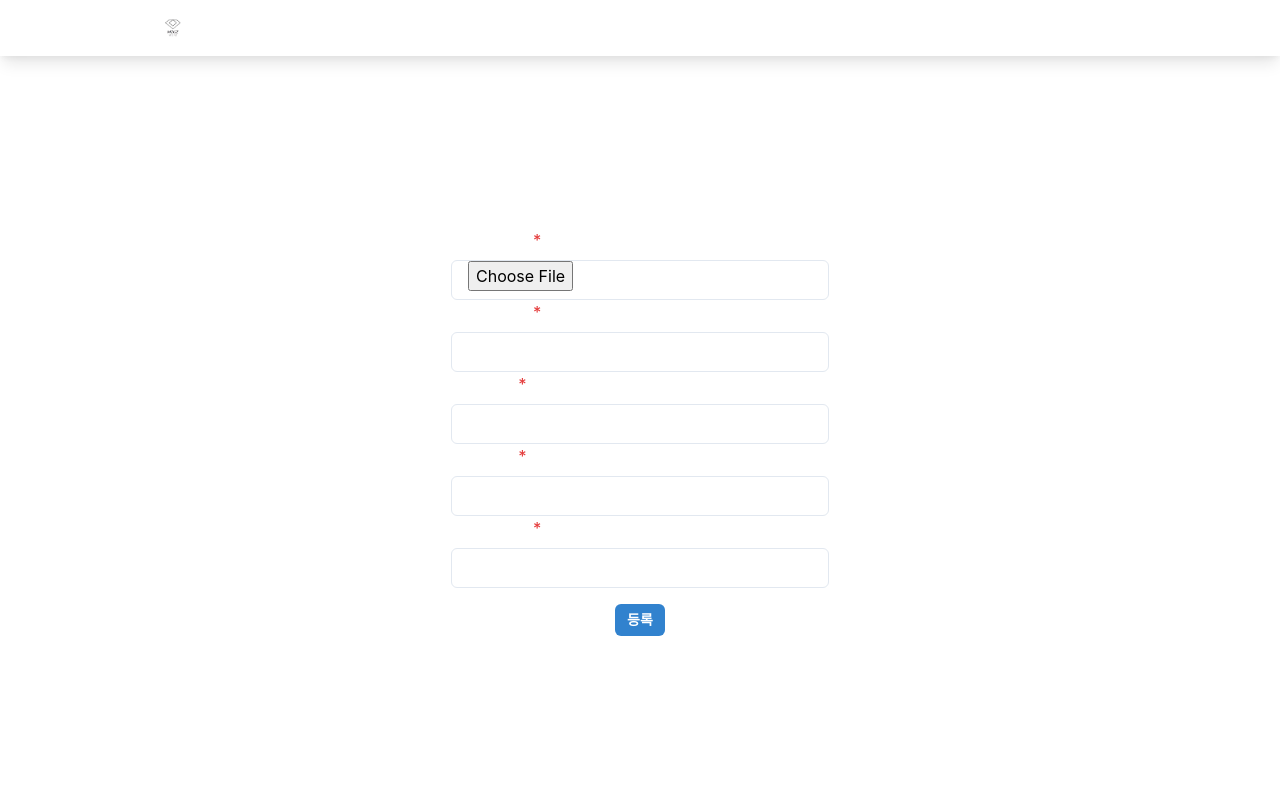
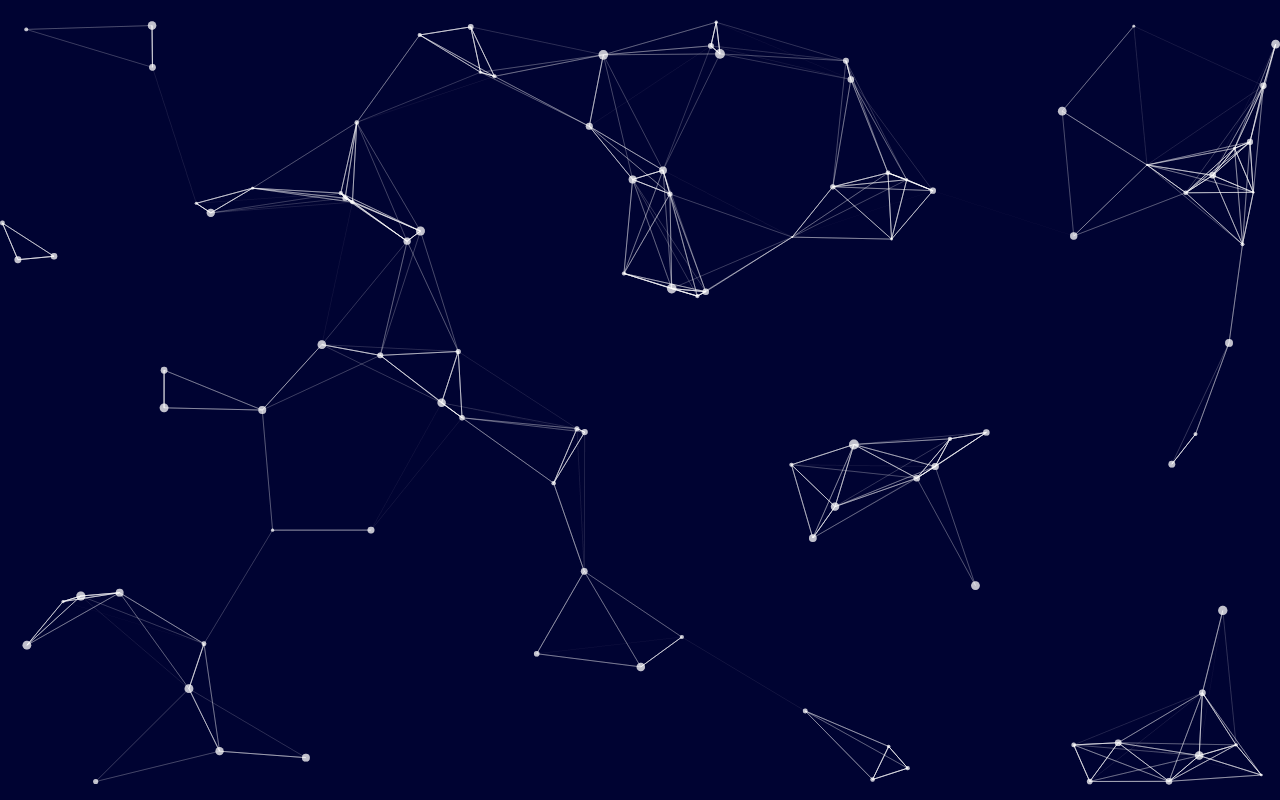
Before and after one commit to rhddbsghks/MZGZ, a React (Create React App) app in the folder frontend/: page / in a window 1280 px wide. Built offline with nearby package versions, Linux system fonts and the light colour scheme; what web3 would draw is missing.

Commit message:
background

```diff
--- a/frontend/package.json
+++ b/frontend/package.json
@@ -20,6 +20,7 @@
     "react-loading": "^2.0.3",
     "react-router-dom": "^6.2.2",
     "react-scripts": "^4.0.3",
+    "react-tsparticles": "^1.43.0",
     "styled-components": "^5.3.5",
     "web-vitals": "^2.1.4",
     "web3": "^1.7.1",
--- a/frontend/src/App.js
+++ b/frontend/src/App.js
@@ -7,6 +7,7 @@ import { mintProductContract, saleProductAddress } from "./web3Config";
 import Main from "./routes/main";
 import MyProduct from "./routes/my-product";
 import SaleProduct from "./routes/sale-product";
+import AddProduct from "./routes/add-product";
 import Layout from "./components/Layout";
 import { useEffect, useState } from "react";
 
@@ -55,15 +56,10 @@ function App() {
       <BrowserRouter>
         <Layout account={account}>
           <Routes>
-            <Route path="/" element={<Main account={account} />}></Route>
-            <Route
-              path="my-product"
-              element={<MyProduct account={account} />}
-            ></Route>
-            <Route
-              path="sale-product"
-              element={<SaleProduct account={account} />}
-            ></Route>
+            <Route path="/" element={<Main account={account} />} />
+            <Route path="add-product" element={<AddProduct account={account} />} />
+            <Route path="my-product" element={<MyProduct account={account} />} />
+            <Route path="sale-product" element={<SaleProduct account={account} />} />
           </Routes>
         </Layout>
       </BrowserRouter>
--- /dev/null
+++ b/frontend/src/routes/add-product.js
@@ -0,0 +1,150 @@
+import React, { useEffect, useRef, useState } from "react";
+import {
+  Box,
+  Button,
+  Flex,
+  Input,
+  FormControl,
+  FormLabel,
+  Select,
+  Image,
+  Stack,
+  toast,
+} from "@chakra-ui/react";
+import { mintProductContract } from "../web3Config";
+import axios from "axios";
+
+import qs from "qs";
+axios.default.paramsSerializer = (params) => {
+  return qs.stringify(params);
+};
+
+const api = axios.create({
+  baseURL: `/user/picture`,
+});
+
+const AddProduct = ({ account }) => {
+  const [file, setFile] = useState("");
+  const [previewURL, setPreviewURL] = useState("");
+  const [preview, setPreview] = useState(null);
+  const [loading, setLoading] = useState(false);
+
+  const productImage = useRef();
+  const productBrand = useRef();
+  const productName = useRef();
+  const productType = useRef();
+  const productSerial = useRef();
+
+  useEffect(() => {
+    if (file !== "") {
+      setPreview(
+        <Image src={previewURL} boxSize="sm" objectFit="cover" m="auto" />
+      );
+    }
+    return () => {};
+  }, [previewURL]);
+
+  const handleFileOnChange = (event) => {
+    //파일 불러오기
+    event.preventDefault();
+    let file = event.target.files[0];
+    let reader = new FileReader();
+
+    reader.onloadend = (e) => {
+      setFile(file);
+      setPreviewURL(reader.result);
+    };
+    if (file) reader.readAsDataURL(file);
+  };
+
+  const onClickMint = async () => {
+    try {
+      if (!account) return;
+      setLoading(true);
+      const response = await mintProductContract.methods
+        .mintProduct(
+          productBrand.current.value,
+          productName.current.value,
+          productType.current.value,
+          productSerial.current.value
+        )
+        .send({ from: account });
+      // post
+
+      const formData = new FormData();
+      formData.append("images", file);
+      formData.append("id", response.events.Transfer.returnValues.tokenId);
+
+      axios({
+        method: "post",
+        url: "http://j6a507.p.ssafy.io:8080/user/picture",
+        data: formData,
+        headers: { "Content-Type": "multipart/form-data" },
+      }).then((res) => {
+        console.log(res);
+      });
+      setTimeout(() =>{
+        toast({
+          title: '상품 등록 정보',
+          description: '상품 등록이 완료되었습니다.',
+          status:'error',
+          duration: 2000,
+        });
+      }, 100);
+      setLoading(false);
+      window.location.reload(true);
+    } catch (error) {
+      console.log(error);
+    }
+  };
+
+  return (
+    <Flex
+      w="full"
+      justifyContent="center"
+      alignItems="center"
+      flexDirection="column"
+    >
+      <Box>
+        <Stack>{preview}</Stack>
+        <FormControl isRequired>
+          <FormLabel htmlFor="brand-new">상품 이미지</FormLabel>
+          <Input
+            id="file"
+            type="file"
+            ref={productImage}
+            accept="image/jpg,image/png,image/jpeg,image/gif"
+            onChange={handleFileOnChange}
+          />
+        </FormControl>
+        <FormControl isRequired>
+          <FormLabel htmlFor="brand-new">브랜드 이름</FormLabel>
+          <Input id="brand-new" type="text" ref={productBrand} />
+        </FormControl>
+        <FormControl isRequired>
+          <FormLabel htmlFor="name-new">상품 이름</FormLabel>
+          <Input id="name-new" type="text" ref={productName} />
+        </FormControl>
+        <FormControl isRequired>
+          <FormLabel htmlFor="type-new">상품 타입</FormLabel>
+          <Select id="type-new" ref={productType}>
+            <option>상의</option>
+            <option>하의</option>
+            <option>신발</option>
+            <option>악세사리</option>
+            <option>기타</option>
+          </Select>
+        </FormControl>
+        <FormControl isRequired>
+          <FormLabel htmlFor="serialNum-new">시리얼 번호</FormLabel>
+          <Input id="serialNum-new" type="text" ref={productSerial} />
+        </FormControl>
+      </Box>
+      <Button mt={4} size="sm" colorScheme="blue" onClick={onClickMint} isLoading={loading}>
+        등록
+      </Button>
+    </Flex>
+  );
+};
+
+export default AddProduct;
--- a/frontend/src/routes/main.js
+++ b/frontend/src/routes/main.js
@@ -1,149 +1,103 @@
-import React, { useEffect, useRef, useState } from "react";
-import {
-  Box,
-  Button,
-  Flex,
-  Input,
-  FormControl,
-  FormLabel,
-  Select,
-  Image,
-  Stack,
-  toast,
-} from "@chakra-ui/react";
-import { mintProductContract } from "../web3Config";
-import axios from "axios";
+import React from "react";
+import { Particles } from "react-tsparticles";
 
-import qs from "qs";
-axios.default.paramsSerializer = (params) => {
-  return qs.stringify(params);
-};
 
-const api = axios.create({
-  baseURL: `/user/picture`,
-});
 
-const Main = ({ account }) => {
-  const [file, setFile] = useState("");
-  const [previewURL, setPreviewURL] = useState("");
-  const [preview, setPreview] = useState(null);
-  const [loading, setLoading] = useState(false);
+const Main = () => {
+  const particlesInit = (main) => {
+    console.log(main);
 
-  const productImage = useRef();
-  const productBrand = useRef();
-  const productName = useRef();
-  const productType = useRef();
-  const productSerial = useRef();
-
-  useEffect(() => {
-    if (file !== "") {
-      setPreview(
-        <Image src={previewURL} boxSize="sm" objectFit="cover" m="auto" />
-      );
-    }
-    return () => {};
-  }, [previewURL]);
-
-  const handleFileOnChange = (event) => {
-    //파일 불러오기
-    event.preventDefault();
-    let file = event.target.files[0];
-    let reader = new FileReader();
-
-    reader.onloadend = (e) => {
-      setFile(file);
-      setPreviewURL(reader.result);
-    };
-    if (file) reader.readAsDataURL(file);
+    // you can initialize the tsParticles instance (main) here, adding custom shapes or presets
   };
 
-  const onClickMint = async () => {
-    try {
-      if (!account) return;
-      setLoading(true);
-      const response = await mintProductContract.methods
-        .mintProduct(
-          productBrand.current.value,
-          productName.current.value,
-          productType.current.value,
-          productSerial.current.value
-        )
-        .send({ from: account });
-      // post
-
-      const formData = new FormData();
-      formData.append("images", file);
-      formData.append("id", response.events.Transfer.returnValues.tokenId);
-
-      axios({
-        method: "post",
-        url: "http://j6a507.p.ssafy.io:8080/user/picture",
-        data: formData,
-        headers: { "Content-Type": "multipart/form-data" },
-      }).then((res) => {
-        console.log(res);
-      });
-      setTimeout(() =>{
-        toast({
-          title: '상품 등록 정보',
-          description: '상품 등록이 완료되었습니다.',
-          status:'error',
-          duration: 2000,
-        });
-      }, 100);
-      setLoading(false);
-      window.location.reload(true);
-    } catch (error) {
-      console.log(error);
-    }
+  const particlesLoaded = (container) => {
+    console.log(container);
   };
-
   return (
-    <Flex
-      w="full"
-      justifyContent="center"
-      alignItems="center"
-      flexDirection="column"
-    >
-      <Box>
-        <Stack>{preview}</Stack>
-        <FormControl isRequired>
-          <FormLabel htmlFor="brand-new">상품 이미지</FormLabel>
-          <Input
-            id="file"
-            type="file"
-            ref={productImage}
-            accept="image/jpg,image/png,image/jpeg,image/gif"
-            onChange={handleFileOnChange}
-          />
-        </FormControl>
-        <FormControl isRequired>
-          <FormLabel htmlFor="brand-new">브랜드 이름</FormLabel>
-          <Input id="brand-new" type="text" ref={productBrand} />
-        </FormControl>
-        <FormControl isRequired>
-          <FormLabel htmlFor="name-new">상품 이름</FormLabel>
-          <Input id="name-new" type="text" ref={productName} />
-        </FormControl>
-        <FormControl isRequired>
-          <FormLabel htmlFor="type-new">상품 타입</FormLabel>
-          <Select id="type-new" ref={productType}>
-            <option>상의</option>
-            <option>하의</option>
-            <option>신발</option>
-            <option>악세사리</option>
-            <option>기타</option>
-          </Select>
-        </FormControl>
-        <FormControl isRequired>
-          <FormLabel htmlFor="serialNum-new">시리얼 번호</FormLabel>
-          <Input id="serialNum-new" type="text" ref={productSerial} />
-        </FormControl>
-      </Box>
-      <Button mt={4} size="sm" colorScheme="blue" onClick={onClickMint} isLoading={loading}>
-        등록
-      </Button>
-    </Flex>
+    <>
+    <Particles
+      id="tsparticles"
+      init={particlesInit}
+      loaded={particlesLoaded}
+      options={{
+        background: {
+          color: {
+            value: "#000332",
+          },
+        },
+        fpsLimit: 120,
+        interactivity: {
+          events: {
+            onClick: {
+              enable: true,
+              mode: "push",
+            },
+            onHover: {
+              enable: true,
+              mode: "repulse",
+            },
+            resize: true,
+          },
+          modes: {
+            bubble: {
+              distance: 400,
+              duration: 2,
+              opacity: 0.8,
+              size: 40,
+            },
+            push: {
+              quantity: 4,
+            },
+            repulse: {
+              distance: 200,
+              duration: 0.4,
+            },
+          },
+        },
+        particles: {
+          color: {
+            value: "#ffffff",
+          },
+          links: {
+            color: "#ffffff",
+            distance: 150,
+            enable: true,
+            opacity: 0.5,
+            width: 1,
+          },
+          collisions: {
+            enable: true,
+          },
+          move: {
+            direction: "none",
+            enable: true,
+            outMode: "bounce",
+            random: false,
+            speed: 6,
+            straight: false,
+          },
+          number: {
+            density: {
+              enable: true,
+              area: 800,
+            },
+            value: 80,
+          },
+          opacity: {
+            value: 0.5,
+          },
+          shape: {
+            type: "circle",
+          },
+          size: {
+            random: true,
+            value: 5,
+          },
+        },
+        detectRetina: true,
+      }}
+      />
+  </>
   );
 };
 
```
Also changed, not shown: frontend/src/components/Layout.js (+3 -3 lines), 1 other file (tests, documents, lock files or other folders).
